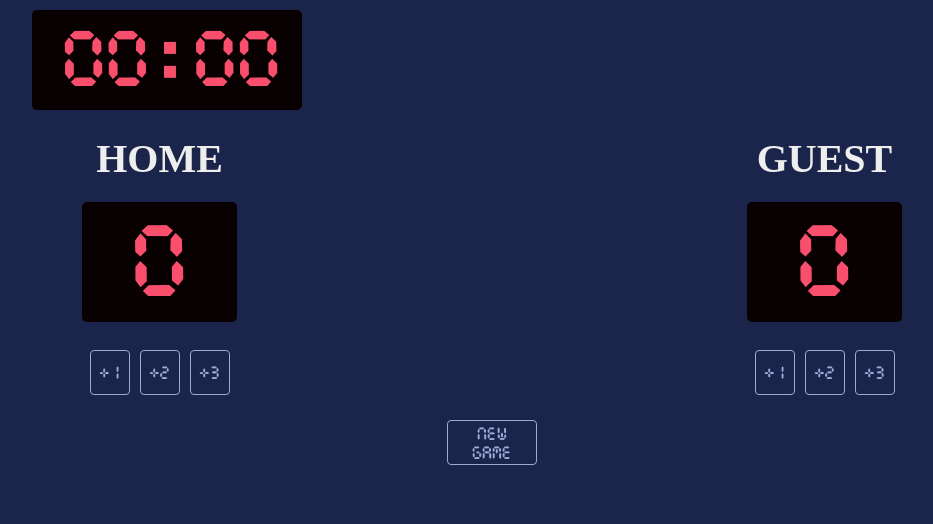
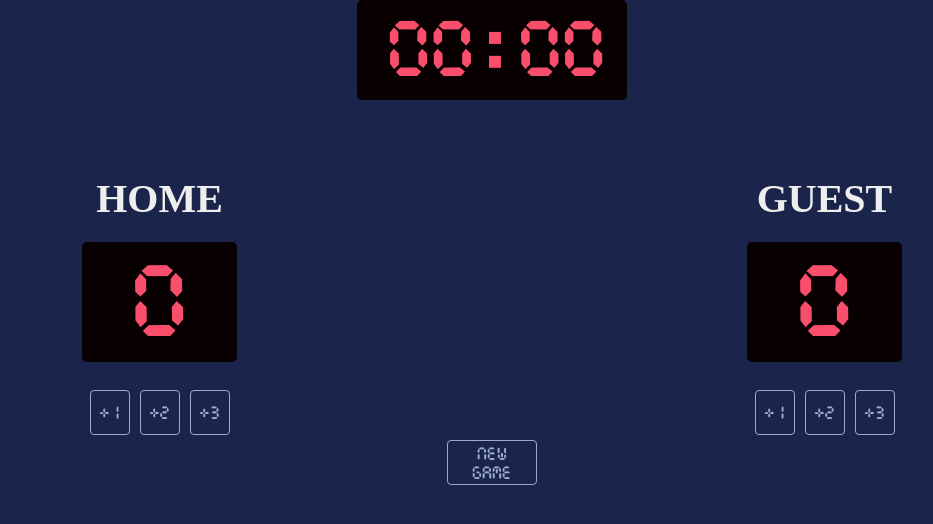
Before and after one commit to giovannitoledo1/Solo-project-BasketBall-Scoreboard, a website built with Vite: page index.html in a window 1280 px wide. Shown: the whole page, without its empty margins (148-1081 px from the left). Built offline with nearby package versions, Linux system fonts and the light colour scheme.

```diff
--- a/index.css
+++ b/index.css
@@ -74,7 +74,7 @@
 #new-game {
     font-family: 'CursedTimerUlil-Aznm';
     background-color: transparent;
-    margin: 20px;
+    margin: auto;
     border-radius: 4px;
     height: 45px;
     width: 90px;
@@ -93,11 +93,10 @@
     border-radius: 5px;
     width: 210px;
     height: 100px;
-    margin-right: 50px;
-    margin-left: 180px;
-    margin-top: 10px;
-    margin-bottom: -50px;
+    margin: auto;
     padding-right: 30px;
     padding-left: 30px;
     text-align: center;
+    justify-content: center;
+    justify-items: center;
 }
```
